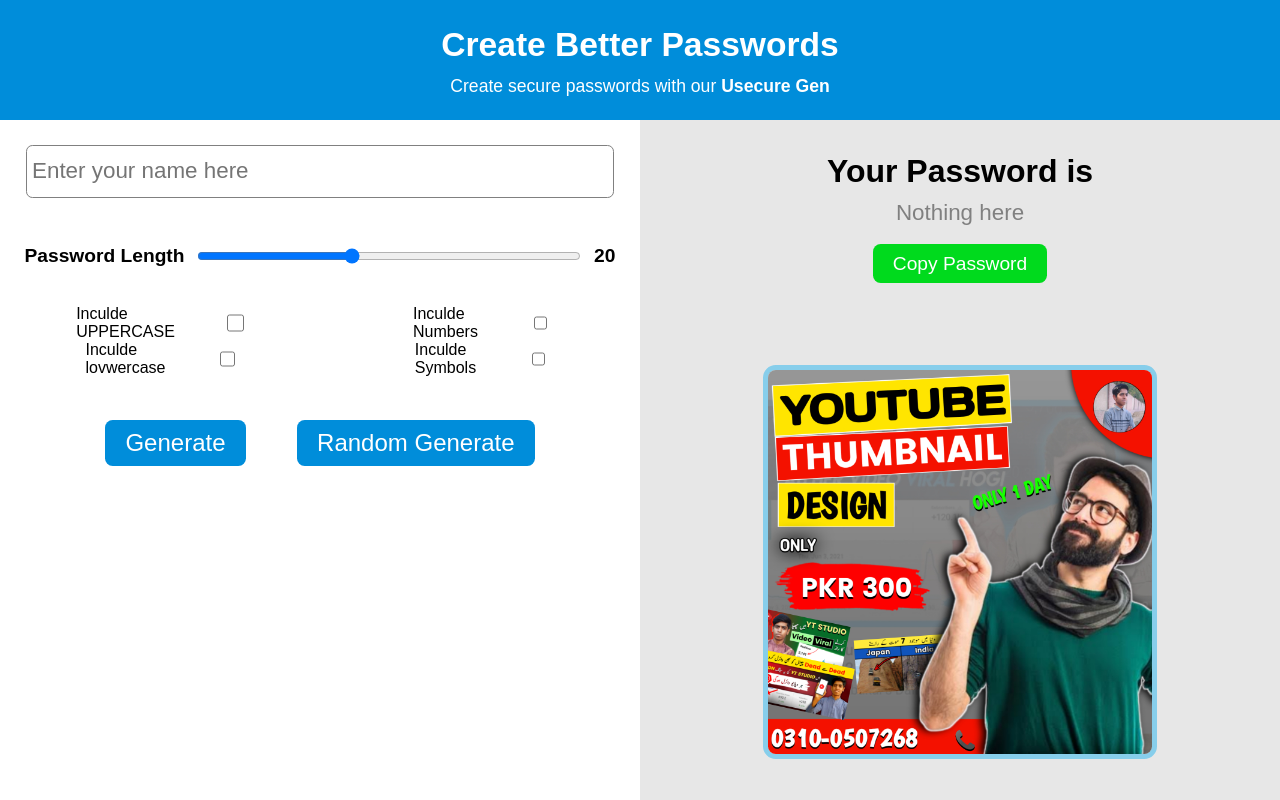
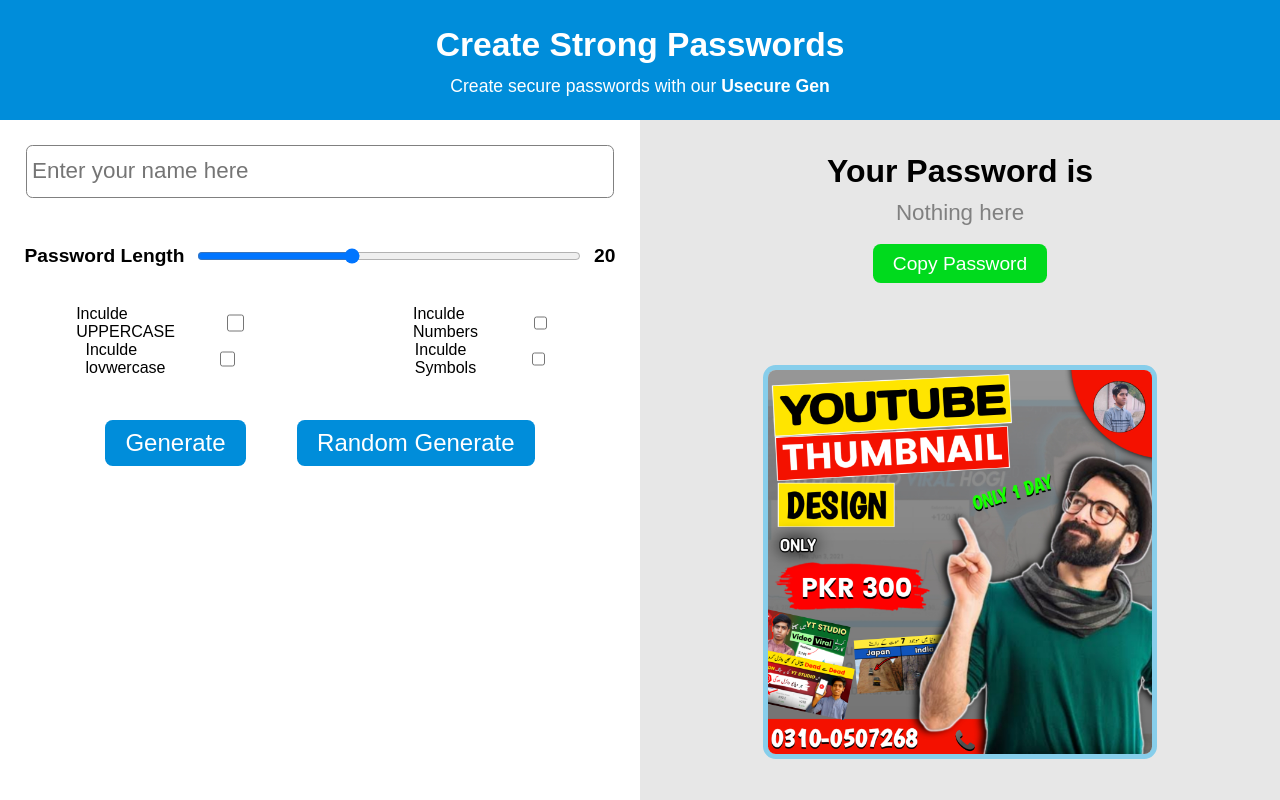
Before and after one commit to techusmanofficial/Usecure-Gen, a plain HTML site: page index.html in a window 1280 px wide. Drawn offline with Linux system fonts and the light colour scheme.

Commit message:
Update index.html 2

```diff
--- a/index.html
+++ b/index.html
@@ -12,7 +12,7 @@
 <body>
     <div class="main">
         <div class="main-top">
-            <h1>Create Better Passwords</h1>
+            <h1>Create Strong Passwords</h1>
             <p>Create secure passwords with our <b>Usecure Gen</b>
             </p>
         </div>
```
